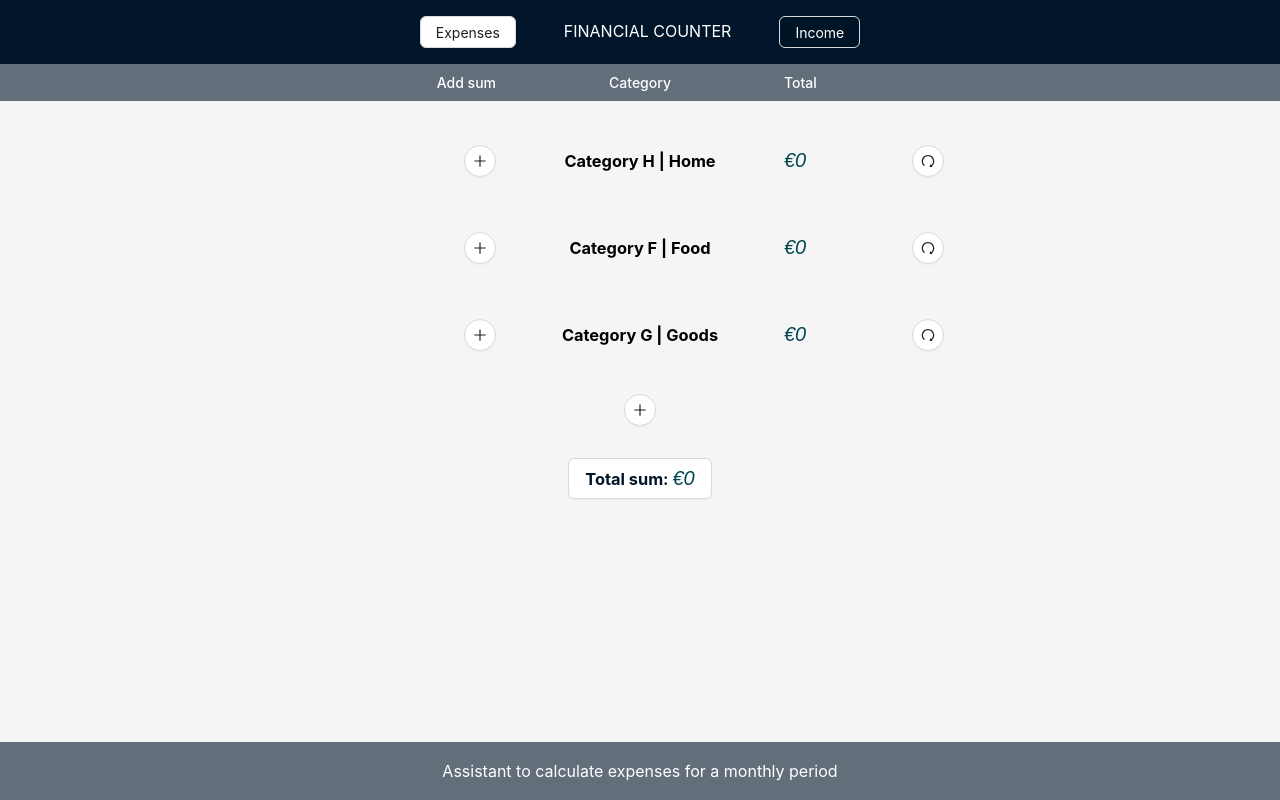
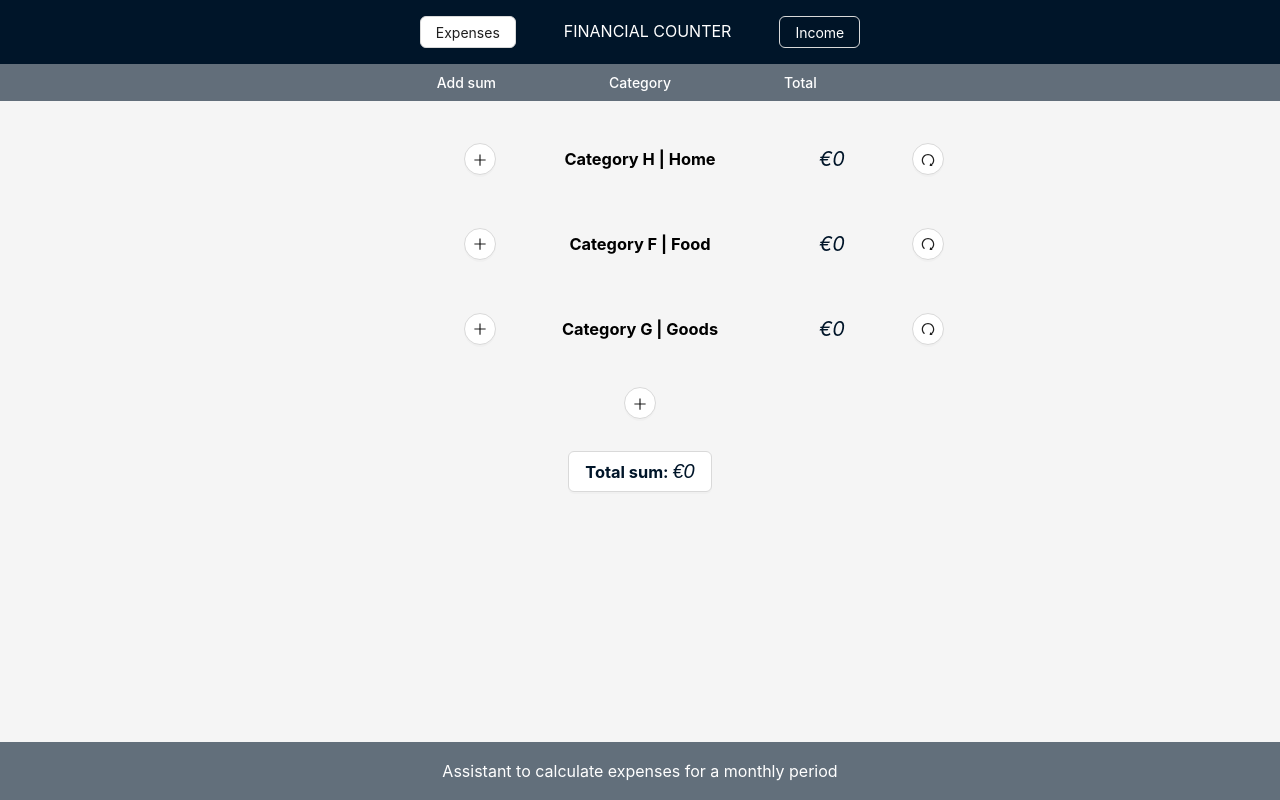
Before and after one commit to katerynananyzniuk/Financial-counter, a React (Create React App) app: page / in a window 1280 px wide. Built offline with nearby package versions, Linux system fonts and the light colour scheme.

Commit message:
fix: style fixes

```diff
--- a/src/components/Operation/TotalOperations/TotalOperations.module.scss
+++ b/src/components/Operation/TotalOperations/TotalOperations.module.scss
@@ -1,13 +1,12 @@
 .total {
-  display: flex;
-  justify-self: start;
   border: none;
   background-color: transparent;
   cursor: pointer;
-  padding: 1rem;
+  box-shadow: none;
   font-size: 20px;
   font-style: italic;
-  color: #00474f;
+  color: #001529;
+  padding: 0;
 }
 
 .operations {
--- a/src/components/Operation/TotalOperations/TotalOperations.tsx
+++ b/src/components/Operation/TotalOperations/TotalOperations.tsx
@@ -3,6 +3,7 @@ import styles from './TotalOperations.module.scss'
 import {useState} from 'react'
 import {Modal} from '../../UI/Modal/Modal'
 import {checkFormat} from '../../../utils'
+import { Button } from 'antd'
 
 interface TotalOperationsProps {
   category: ICategory,
@@ -19,12 +20,12 @@ function TotalOperations({category, operations}: TotalOperationsProps) {
   }
   return (
     <>
-      <button
+      <Button
         className={styles.total}
         onClick={() => handleClick()}
       >
         {checkFormat(category.total)}
-      </button>
+      </Button>
 
       {
         modalOpen
--- a/src/components/TotalSum/TotalSum.module.scss
+++ b/src/components/TotalSum/TotalSum.module.scss
@@ -10,7 +10,7 @@
   & .sum {
     font-size: 20px;
     font-style: italic;
-    color: #00474f;
+    color: #001529;
     font-weight: 400;
     font-family: Arial, Helvetica, sans-serif;
   }
```
